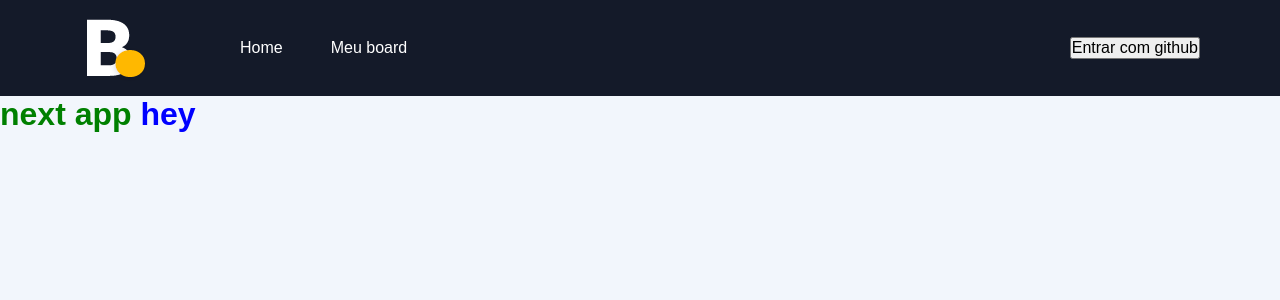
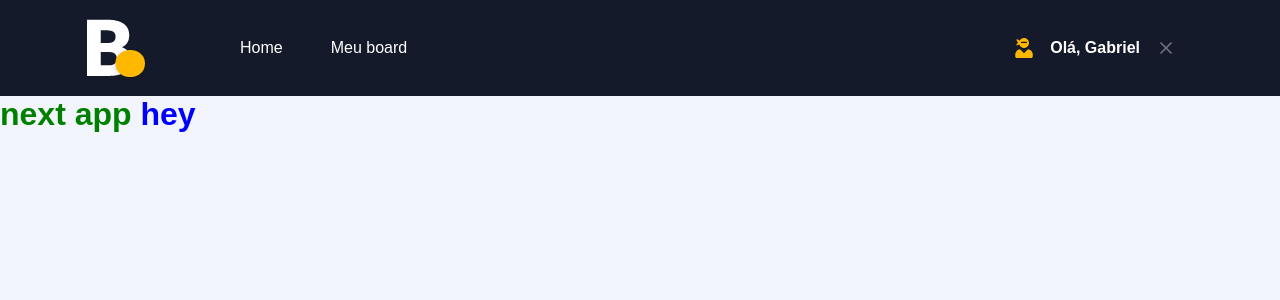
Before and after one commit to gabrielmaxgb/board, a Next.js app: page / in a window 1280 px wide. Shown: the top 300 px of the page. Built offline with nearby package versions, Linux system fonts and the light colour scheme.

Commit message:
add react icons + signin button

```diff
--- a/package.json
+++ b/package.json
@@ -12,6 +12,7 @@
     "next": "12.2.5",
     "react": "18.2.0",
     "react-dom": "18.2.0",
+    "react-icons": "^4.4.0",
     "sass": "^1.54.5"
   },
   "devDependencies": {
--- a/src/components/Header/index.tsx
+++ b/src/components/Header/index.tsx
@@ -2,6 +2,7 @@
 import Image from "next/image";
 import logoImage from "../../../images/logo.svg";
 import Link from "next/link";
+import SignInButton from "../SignInButton";
 
 function Header() {
   return (
@@ -18,7 +19,8 @@
             <a>Meu board</a>
           </Link>
         </nav>
-        <button>Entrar com github</button>
+        {/* <button>Entrar com github</button> */}
+        <SignInButton />
       </div>
     </header>
   )
--- /dev/null
+++ b/src/components/SignInButton/index.tsx
@@ -0,0 +1,42 @@
+import React from 'react'
+import styles from "./signInButtonStyles.module.scss";
+import { FaGithub, FaUserNinja } from "react-icons/fa";
+import { FiX } from "react-icons/fi";
+import Image from 'next/image';
+
+function SignInButton() {
+  const session = true;
+
+  const loggedOutButton = () => {
+    return (
+      <button
+      type="button"
+      className={styles.signInButton}
+      onClick={() => {}}
+    >
+      <FaGithub color="#FFB800" />
+      Entrar com Github
+    </button>
+    );
+  };
+
+  const loggedButton = () => {
+    return (
+      <button
+      type="button"
+      className={styles.signInButton}
+      onClick={() => {}}
+    >
+      {/* <Image src="" alt="user-image" /> */}
+      <FaUserNinja color="#FFB800" />
+      Olá, Gabriel
+      <FiX color="#737380" className={styles.closeIcon} />
+      {/* <FaGithub color="#FFB800" /> */}
+    </button>
+    );
+  };
+
+  return session ? loggedButton() : loggedOutButton();
+}
+
+export default SignInButton;
--- /dev/null
+++ b/src/components/SignInButton/signInButtonStyles.module.scss
@@ -0,0 +1,39 @@
+.signInButton {
+  display: flex;
+  align-items: center;
+  justify-content: center;
+
+  height: 2.5rem;
+  border-radius: 3rem;
+  background: transparent;
+  border: 0;
+  padding: 0 1.5rem;
+  color: #FFFFFF;
+  font-weight: bold;
+  transition: filter 0.2s;
+
+  svg {
+    width: 20px;
+    height: 20px;
+  }
+
+  img {
+    width: 35px;
+    height: 35px;
+    border-radius: 50%;
+    margin-right: 1rem;
+  }
+
+  &:hover{
+    filter: brightness(0.8);
+  }
+
+  svg:first-child {
+    margin-right: 1rem;
+  }
+
+  svg.closeIcon {
+    margin-left: 1rem;
+  }
+
+}
--- a/src/styles/global.scss
+++ b/src/styles/global.scss
@@ -26,7 +26,7 @@
 
 button {
   // cursor: pointer;
-  cursor: progress;
+  cursor: pointer;
 }
 
 a {
```
Also changed, not shown: 1 other file (tests, documents, lock files or other folders).
